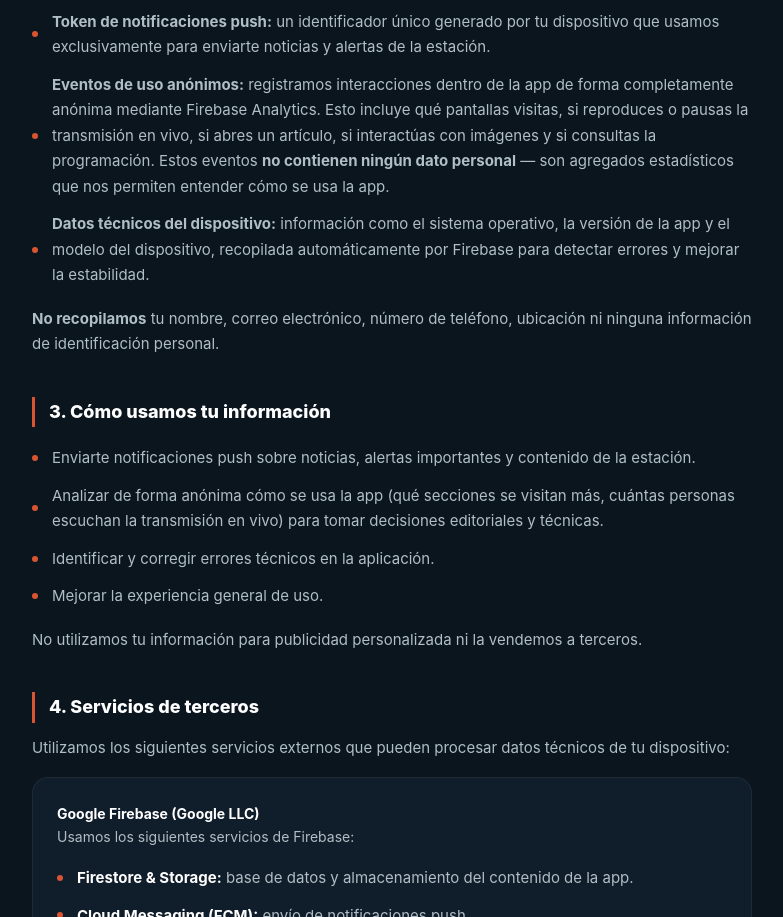
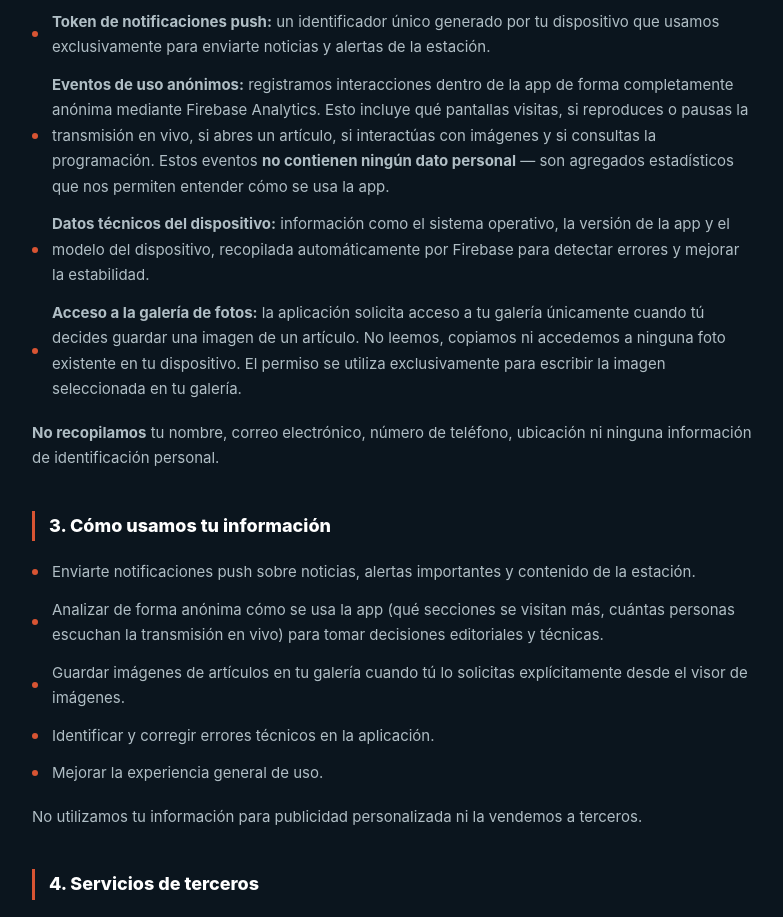
Before and after one commit to alexandercalix/FronteraRadioWeb, a plain HTML site: page privacidad.html in a window 1280 px wide. Shown: the part 519-1436 px from the top of the page, without its empty margins (248-1031 px from the left). Drawn offline with Linux system fonts and the light colour scheme.

Commit message:
Update Privacy Policy with gallery access to write

```diff
--- a/privacidad.html
+++ b/privacidad.html
@@ -199,6 +199,13 @@
             recopilada automáticamente por Firebase para detectar errores y
             mejorar la estabilidad.
           </li>
+          <li>
+            <strong>Acceso a la galería de fotos:</strong> la aplicación
+            solicita acceso a tu galería únicamente cuando tú decides guardar
+            una imagen de un artículo. No leemos, copiamos ni accedemos a
+            ninguna foto existente en tu dispositivo. El permiso se utiliza
+            exclusivamente para escribir la imagen seleccionada en tu galería.
+          </li>
         </ul>
         <p>
           <strong>No recopilamos</strong> tu nombre, correo electrónico, número
@@ -218,6 +225,10 @@
             Analizar de forma anónima cómo se usa la app (qué secciones se
             visitan más, cuántas personas escuchan la transmisión en vivo) para
             tomar decisiones editoriales y técnicas.
+          </li>
+          <li>
+            Guardar imágenes de artículos en tu galería cuando tú lo solicitas
+            explícitamente desde el visor de imágenes.
           </li>
           <li>Identificar y corregir errores técnicos en la aplicación.</li>
           <li>Mejorar la experiencia general de uso.</li>
```
